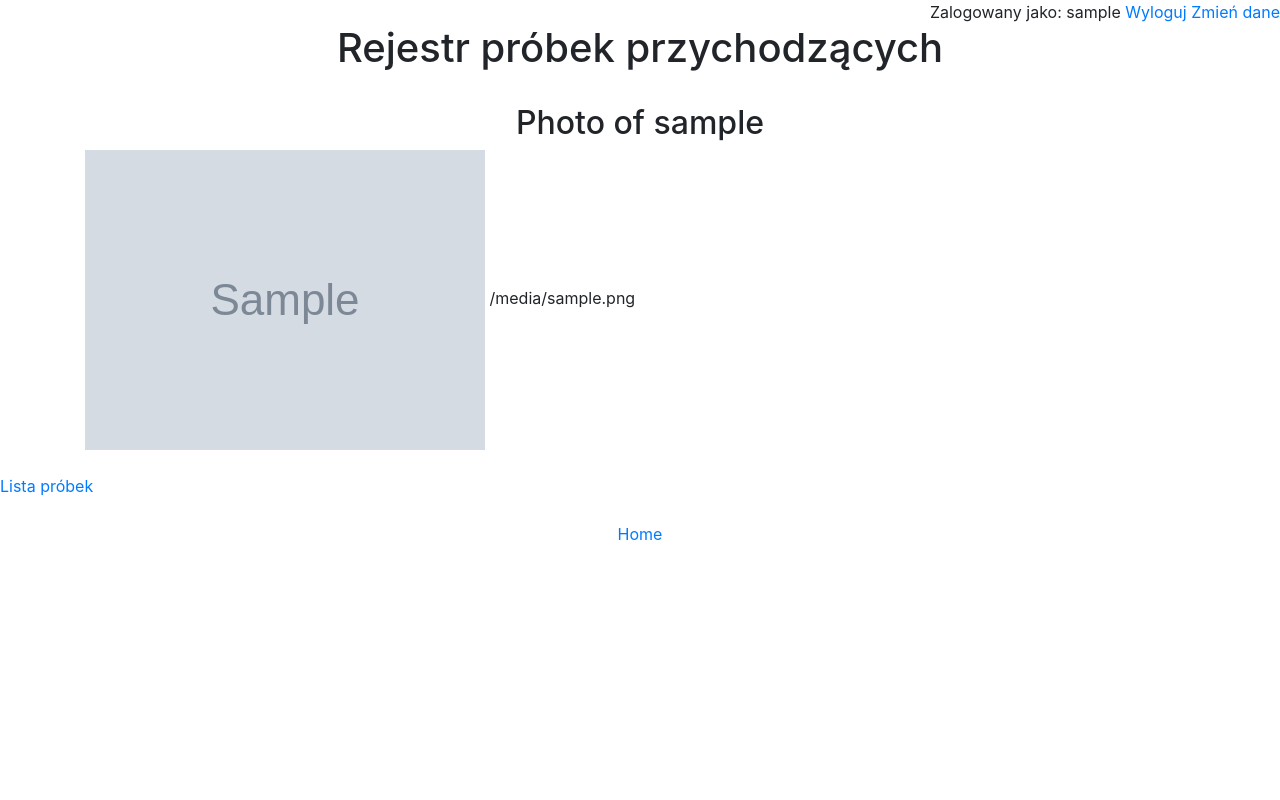
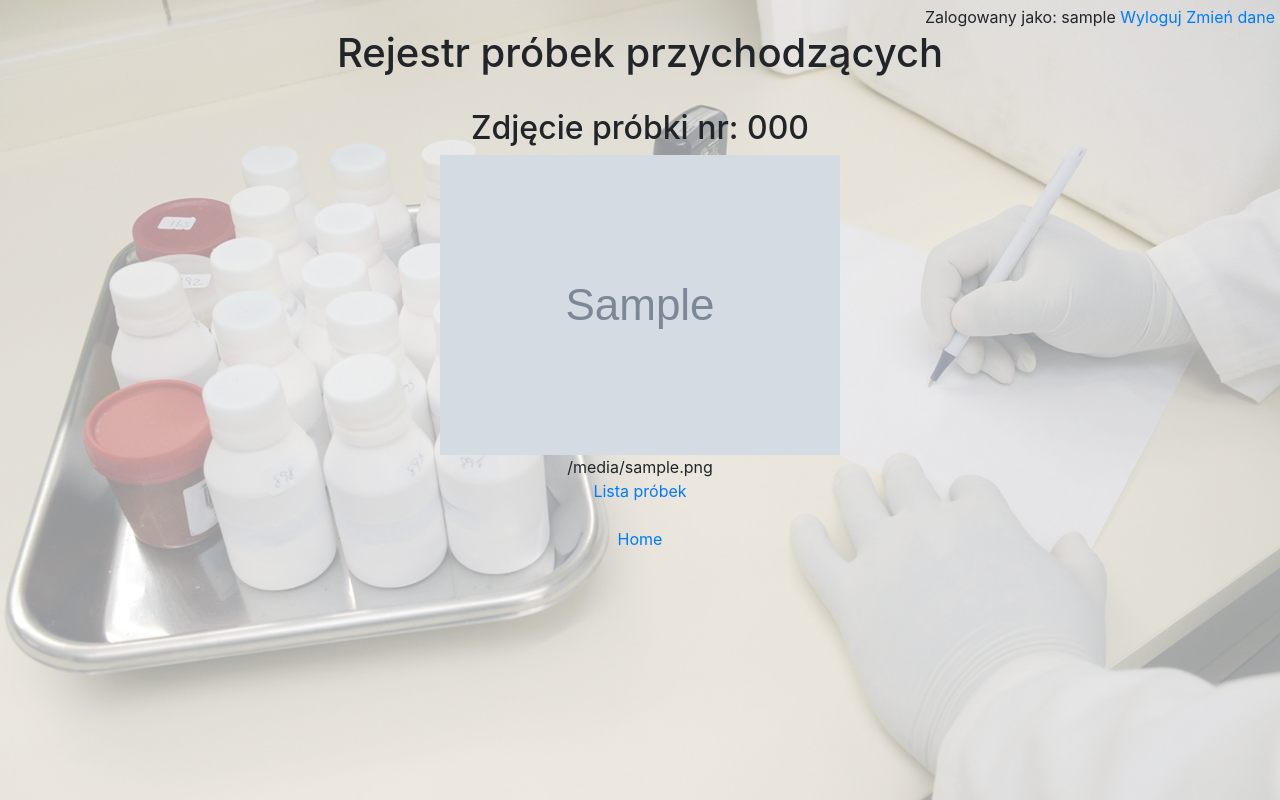
Before and after one commit to BartoszZiolkowski/testDeployment, a Django app: page /sample_photo/1 in a window 1280 px wide. Run offline with Django 3.2, Linux system fonts and the light colour scheme; a user stored in the database is signed in; tables that the repository leaves empty hold one stand-in row (values such as "Sample post"); grey boxes marked "Sample" are stand-in pictures; some libraries are stand-ins or nearby versions.

Commit message:
commit przed obroną

```diff
--- a/BZlab/settings.py
+++ b/BZlab/settings.py
@@ -145,4 +145,4 @@
 
 # Simplified static file serving.
 # https://warehouse.python.org/project/whitenoise/
-STATICFILES_STORAGE = 'whitenoise.storage.CompressedManifestStaticFilesStorage'
+#STATICFILES_STORAGE = 'whitenoise.storage.CompressedManifestStaticFilesStorage'
--- a/inventory/models.py
+++ b/inventory/models.py
@@ -44,7 +44,7 @@
     location = models.CharField(choices=ROOMS, max_length=50, verbose_name='miejsce składowania')
     date_received = models.DateField(default=date.today, verbose_name='data przyjęcia')
     user = models.ForeignKey(User, on_delete=models.SET('deleted user'), verbose_name='podpis')
-    photo = models.ImageField(upload_to='img/')
+    photo = models.ImageField(upload_to='img/', blank=True)
     barcode = models.ImageField(upload_to='img/')
 
     def __str__(self):
--- a/inventory/static/css/styles.css
+++ b/inventory/static/css/styles.css
@@ -1,3 +1,35 @@
+body {
+
+    padding: 5px;
+
+}
+
+table {
+    background-color: white;
+}
+
+.main-menu {
+    width: 200px;
+    position: center;
+
+
+}
+
+
+body::after {
+  content: "";
+  background: url(../img/samples.jpg);
+    background-size: cover;
+
+  opacity: 0.4;
+  top: 0;
+  left: 0;
+  bottom: 0;
+  right: 0;
+  position: absolute;
+  z-index: -1;
+}
+
 
 
 .form {
--- a/inventory/templates/home.html
+++ b/inventory/templates/home.html
@@ -17,7 +17,10 @@
 
     </head>
     <body>
-    <div class = "bg">
+
+
+
+
     <div class="row">
         <div class="col text-right">
 
@@ -45,28 +48,23 @@
     </div>
     </div>
 
+
+
     {% if logged_in  %}
+
     {% block content_logged_in %}
 
-    <div class="container text-center">
-        <div class="row ">
-            <div class="col w-25">
-                <a href="{% url 'samples-view' %}"><img width="300px"  src="{% static 'img/samples.jpg' %}"></a>
-            </div>
+    <div class="row text-center" >
+        <div class="col main-menu text-center">
+<p>
+                <a class="btn btn-lg btn-primary" href="{% url 'samples-view' %}" >Lista próbek</a>
+    </p>
+            <p>
+            <a class="btn btn-lg btn-primary" href="{% url 'view-suppliers' %}">Lista dostawców</a>
+            </p>
 
-
-        </div>
     </div>
-
-
-<div class="container-fluid">
-    <div class="row">
-        <div class="col text-center">
-
-            <br><a href="{% url 'view-suppliers' %}">Lista dostawców</a>
-        </div>
     </div>
-</div>
 
 
 
@@ -91,6 +89,7 @@
 </div>
 </div>
 
+
     <footer>
 
 
@@ -98,6 +97,6 @@
 
 
 
-    </div>
+
     </body>
 </html>
--- a/inventory/templates/inventory/sample_confirm_delete.html
+++ b/inventory/templates/inventory/sample_confirm_delete.html
@@ -1,7 +1,7 @@
 {% extends "home.html" %}
 {% block content_logged_in %}
 
-    <form method="post"> {% csrf_token %}
+    <form method="post" class="text-center"> {% csrf_token %}
         <p>Are you sure you want to delete "{{object}}" ?</p>
         <input type="submit" value="Confirm" />
 
--- a/inventory/templates/inventory/sample_form.html
+++ b/inventory/templates/inventory/sample_form.html
@@ -1,7 +1,7 @@
 {% extends "home.html" %}
 {% block content_logged_in %}
 
-    <form method="post"> {% csrf_token %}
+    <form method="post" class="container-fluid"> {% csrf_token %}
         {{form.as_p}}
         <input type="submit" value="Zapisz" />
 
--- a/inventory/templates/sample_photo.html
+++ b/inventory/templates/sample_photo.html
@@ -3,15 +3,20 @@
 {% load static %}
 {% block content_logged_in %}
 
-        <h2 class="text-center">Photo of sample {{ sample.name }}</h2>
+        <h2 class="text-center">Zdjęcie próbki nr: {{ file.sample_code }}</h2>
 
 
-<div class="container">
+<div class="container-fluid text-center">
 <div >
 
     <img src="{% static file.photo.url %}" class=" img-fluid max-width: 100%">
+    <br>
+    {{ message }}
+
+    </div>
 {{file.photo.url}}
     </div>
+<div class="text-center container-fluid">
+    <a href="{% url 'samples-view' %}">Lista próbek</a>
     </div>
-<br><a href="{% url 'samples-view' %}">Lista próbek</a>
 {% endblock %}
--- a/inventory/views.py
+++ b/inventory/views.py
@@ -191,13 +191,17 @@
             data['sample_code'] = sample_code
             data['user'] = request.user
             data['user_id'] = request.user.pk
-            """
-            filename = f'static/img/{sample_code}'
+
+            filename = f'inventory/static/img/{sample_code}'
+            database_filename = f'img/{sample_code}.svg'
+            print(filename)
+
             barcode = generate('code128', sample_code, output=filename)
-            PROJECT_ROOT = os.path.abspath(os.path.dirname(__file__))
-            barcode_opened = open('static/img/', f'{filename}.svg')
-            data['barcode'] = barcode_opened
-            """
+
+
+
+            data['barcode'] = database_filename
+
 
             try:
                 new_sample = Sample.objects.create(**data)
@@ -296,14 +300,20 @@
 class ViewSamplePhoto(View):
     def get(self, request,pk):
         file = Sample.objects.get(pk=pk)
-        return render(request, 'sample_photo.html', {'file':file})
-
+        try:
+            return render(request, 'sample_photo.html', {'file':file})
+        except Exception as e:
+            message = 'brak zdjęcia w bazie'
+            return render(request, 'sample_photo.html', {'message':message})
 class ViewSampleBarcode(View):
     def get(self, request, pk):
 
         barcode = Sample.objects.get(pk=pk)
-
-        return render(request, 'barcode.html', {'file':barcode})
+        try:
+            return render(request, 'barcode.html', {'file':barcode})
+        except Exception as e:
+            message = 'brak naklejki w bazie'
+            return render(request, 'barcode.html', {'message': message})
 
 
 
```
Also changed, not shown: inventory/templates/barcode.html (+9 -4 lines), inventory/templates/inventory/sample_update_form.html (+5 -3 lines), inventory/templates/inventory/supplier_form.html (+7 -0 lines), inventory/templates/supplier_list.html (+6 -1 lines), .svg (added), inventory/static/img/2018-09-15-1.svg (added), inventory/static/img/2018-09-16-1.svg (added), inventory/static/img/dyplom.jpg (added).
